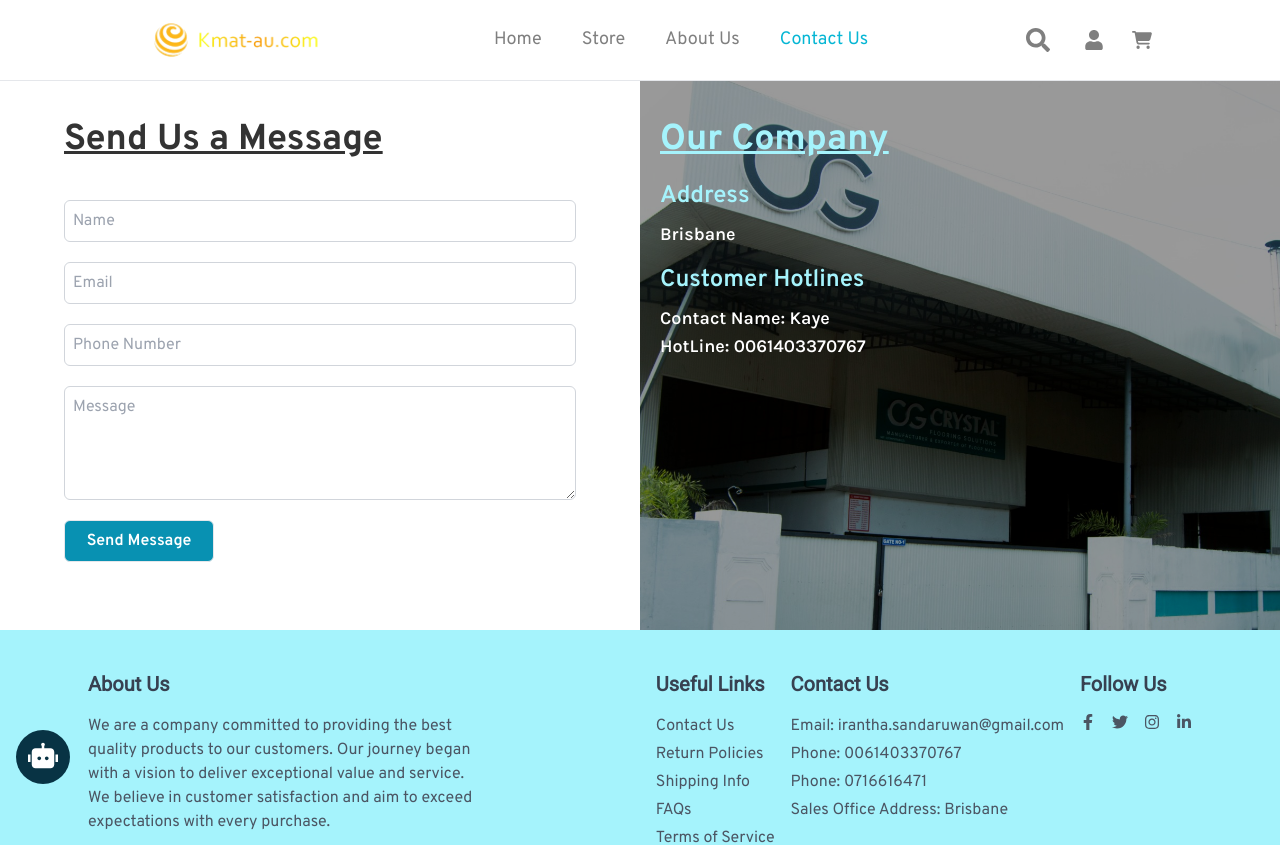
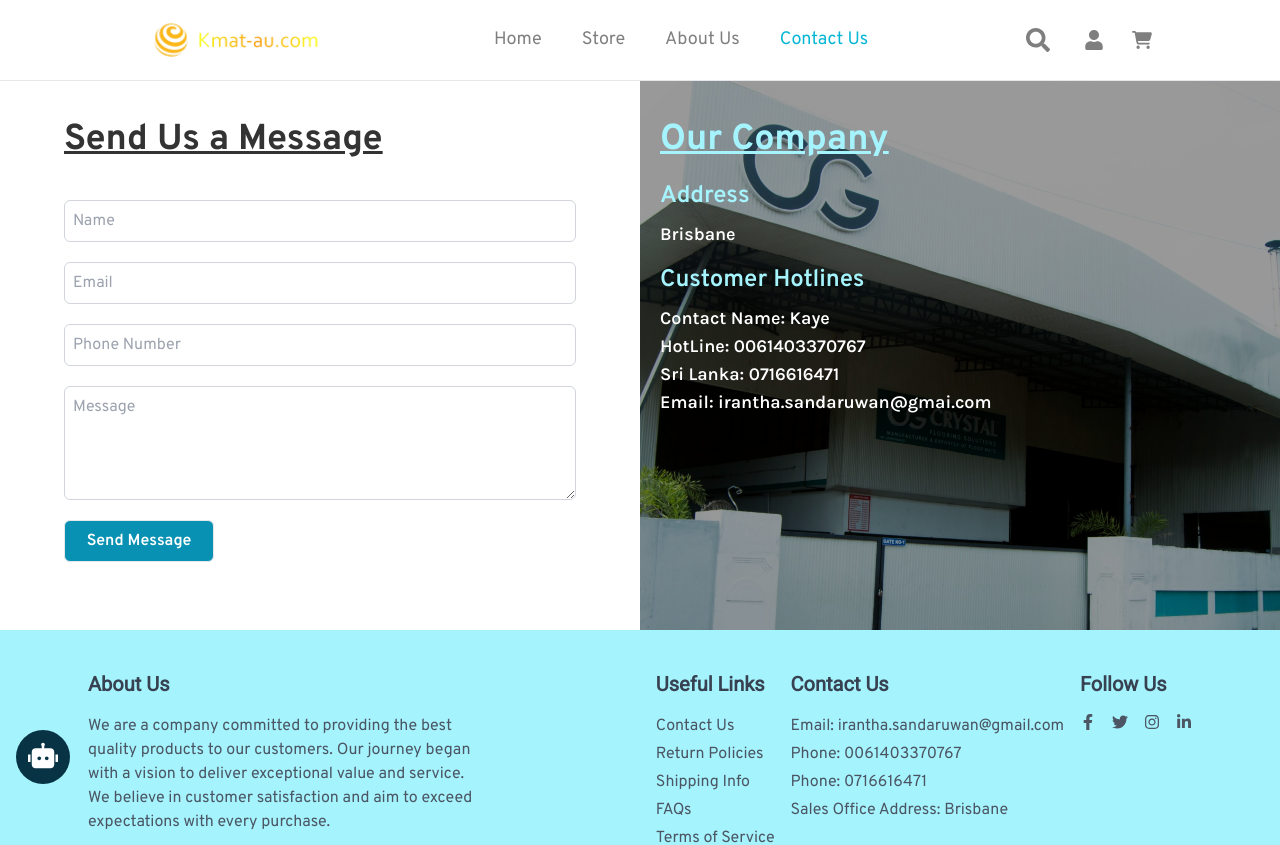
Before and after one commit to SahanDev00/crystal, a React (Create React App) app: page /contact-us in a window 1280 px wide. Shown: the top 845 px of the page. Built offline with nearby package versions, Linux system fonts and the light colour scheme.

Commit message:
Update ContactUs.jsx

```diff
--- a/src/Pages/ContactUs.jsx
+++ b/src/Pages/ContactUs.jsx
@@ -71,7 +71,8 @@ const ContactUs = () => {
                 <h1 className='text-cyan-200 text-2xl font-semibold mb-2'>Customer Hotlines</h1>
                 <p className='text-lg font-semibold font-karla'>Contact Name: Kaye</p>
                 <p className='text-lg font-semibold font-karla'>HotLine: 0061403370767</p>
-                {/*<p className='text-lg font-semibold font-karla'>Email: email@gmail.com</p>*/}
+                <p className='text-lg font-semibold font-karla'>Sri Lanka: 0716616471</p>
+                <p className='text-lg font-semibold font-karla'>Email: irantha.sandaruwan@gmai.com</p>
               </div>
             </div>
           </div>
```
